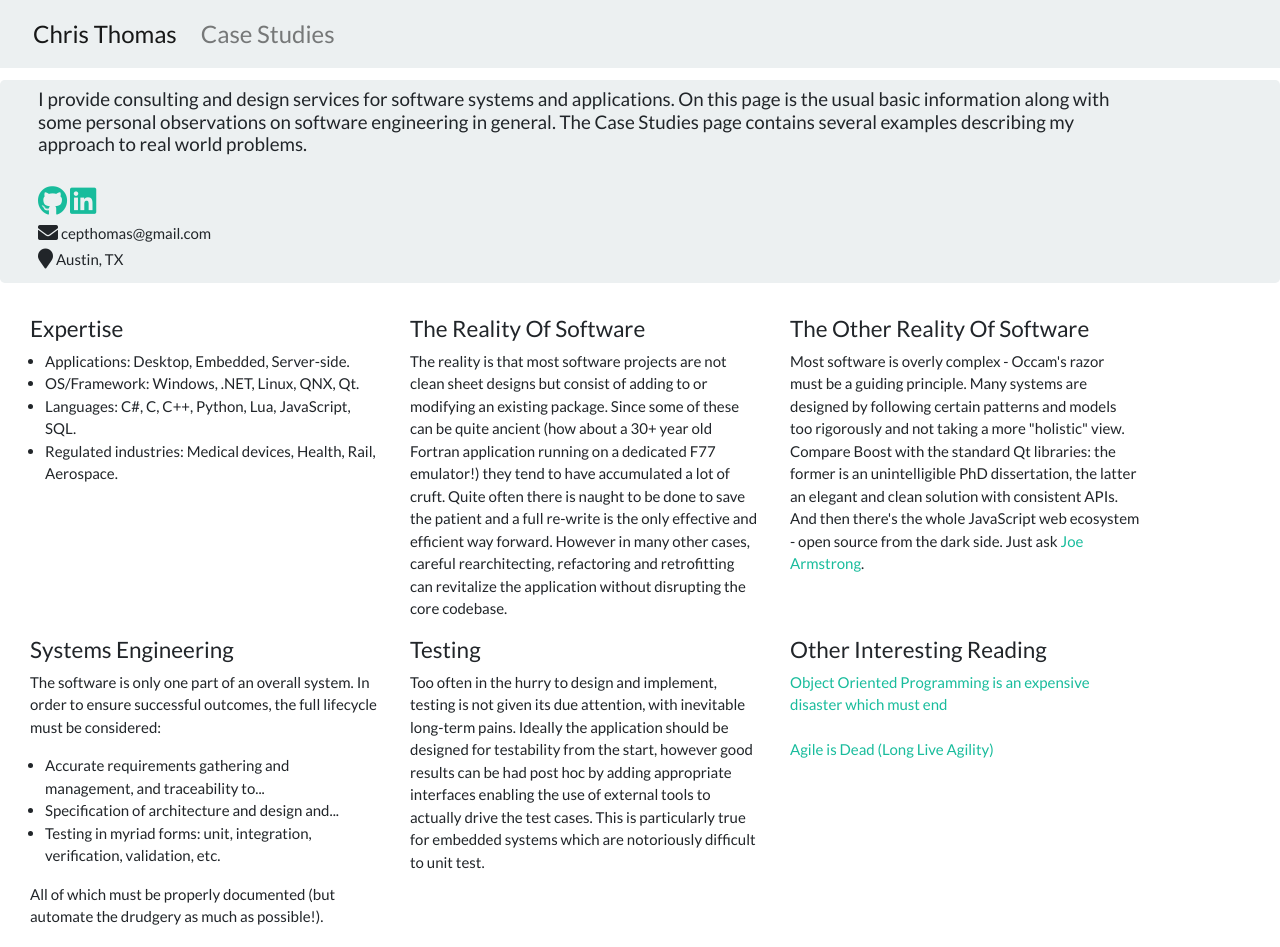
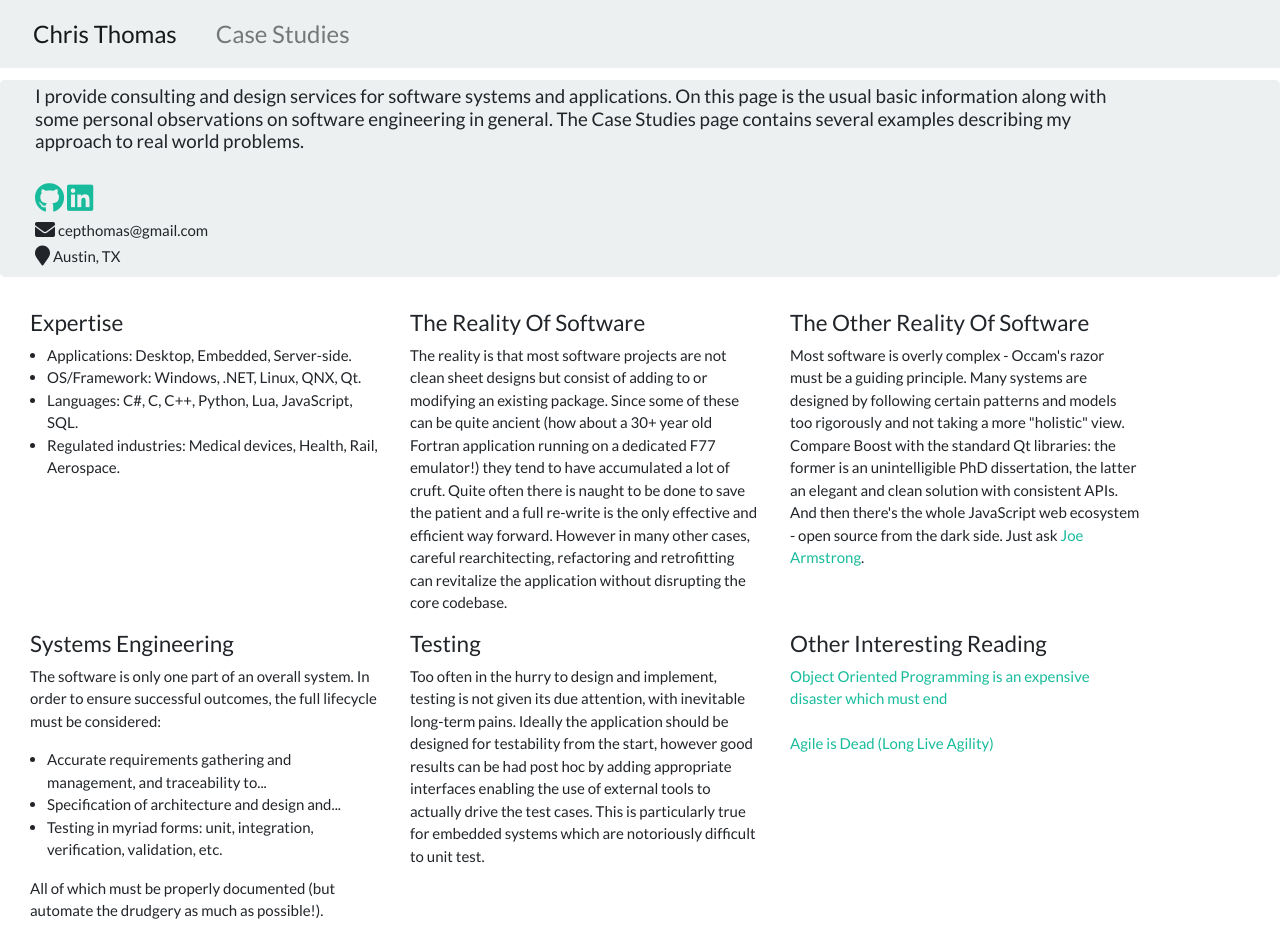
Before and after one commit to cepthomas/cepthomas.github.io, a plain HTML site: page index.html in a window 1280 px wide. Shown: the top 947 px of the page. Drawn offline with nearby package versions, Linux system fonts and the light colour scheme.

Commit message:
Cosmetics.

```diff
--- a/bss.css
+++ b/bss.css
@@ -19,13 +19,14 @@ body {
 }
 
 .jumbotron {
-    padding: 0.5rem 0.5rem;
-    /*margin-top:20px !important;*/
+    padding-top: 5px;
+    padding-bottom: 5px;
+    padding-left: 5px;
 }
 
 ul {
-    /*margin-left: -1em;*/
-    padding-left: 1em;
+    margin-left: 1em;
+    padding-left: 2px;
 }
 
 .container {
@@ -35,11 +36,3 @@ ul {
     margin-right: 15px;
     margin-left: 15px;
 }
-
-/*.container-fluid {
-    width: 100%;
-    padding-right: 15px;
-    padding-left: 15px;
-    margin-right: auto;
-    margin-left: auto;
-}*/
```
